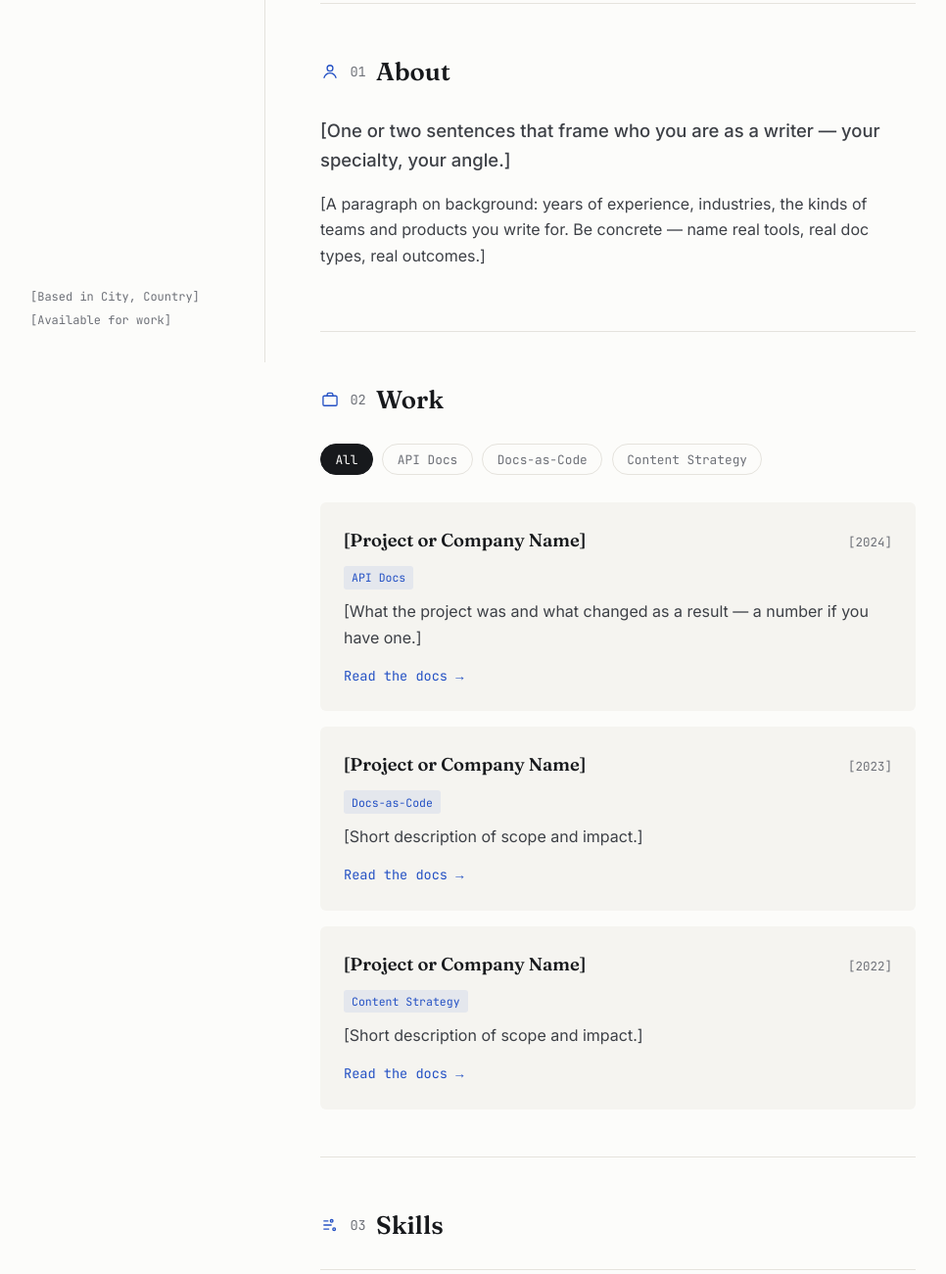
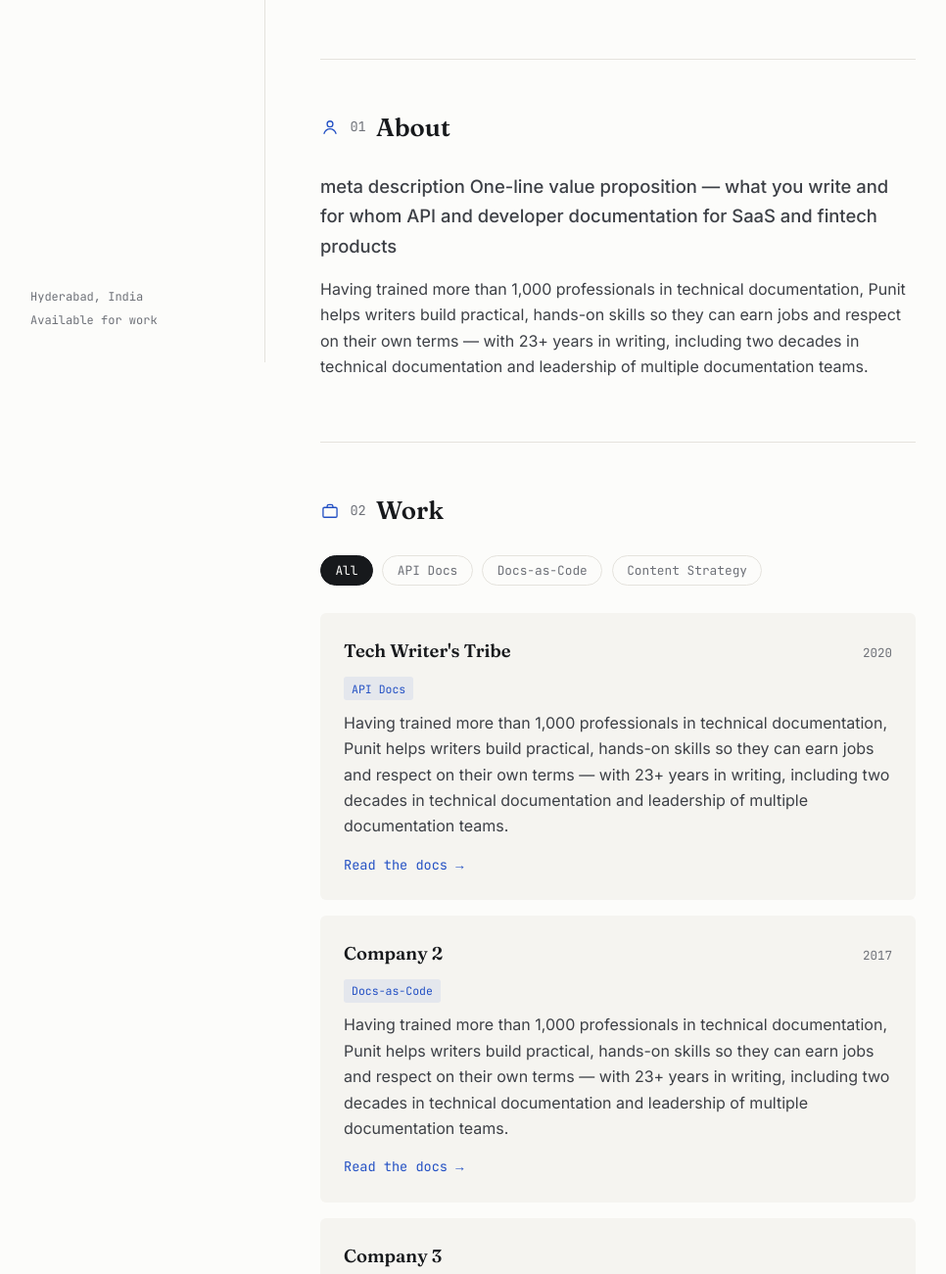
Before and after one commit to TW-Tribe/Portfolio-with-images, a plain HTML site: page index.html in a window 1280 px wide. Shown: the part 430-1731 px from the top of the page at 98% size, without its empty margins (59-1025 px from the left). Drawn offline with Linux system fonts and the light colour scheme.

Commit message:
Updated index.htm

```diff
--- a/index.html
+++ b/index.html
@@ -3,9 +3,9 @@
 <head>
 <meta charset="UTF-8">
 <meta name="viewport" content="width=device-width, initial-scale=1.0">
-<title>[YOUR NAME] — Technical Writer</title>
-<meta name="description" content="[One-line value proposition]">
-<meta property="og:title" content="[YOUR NAME] — Technical Writer">
+<title>TWT — Technical Writer</title>
+<meta name="description" content="meta description	One-line value proposition — what you write and for whom	API and developer documentation for SaaS and fintech products">
+<meta property="og:title" content="TWT — Technical Writer">
 <meta name="theme-color" content="#FCFCFA">
 
 <link rel="preconnect" href="https://fonts.googleapis.com">
@@ -20,7 +20,7 @@
 
   <!-- ===== SIDEBAR TOC ===== -->
   <nav class="toc" aria-label="Table of contents">
-    <span class="toc__mark">[Your Name]</span>
+    <span class="toc__mark">TWT</span>
     <ol class="toc__list">
       <li><a href="#about" class="toc__link"><svg class="toc__icon" viewBox="0 0 24 24" fill="none" stroke="currentColor" stroke-width="1.6"><circle cx="12" cy="8" r="3.5"/><path d="M4.5 20c1.5-4 5-6 7.5-6s6 2 7.5 6"/></svg>01 — About</a></li>
       <li><a href="#work" class="toc__link"><svg class="toc__icon" viewBox="0 0 24 24" fill="none" stroke="currentColor" stroke-width="1.6"><rect x="3.5" y="7.5" width="17" height="12" rx="1.5"/><path d="M8.5 7.5V6a2 2 0 0 1 2-2h3a2 2 0 0 1 2 2v1.5"/></svg>02 — Work</a></li>
@@ -28,8 +28,8 @@
       <li><a href="#contact" class="toc__link"><svg class="toc__icon" viewBox="0 0 24 24" fill="none" stroke="currentColor" stroke-width="1.6"><rect x="3.5" y="5.5" width="17" height="13" rx="1.5"/><path d="m4.5 7 7.5 6 7.5-6"/></svg>04 — Contact</a></li>
     </ol>
     <div class="toc__meta">
-      <span>[Based in City, Country]</span>
-      <span>[Available for work]</span>
+      <span>Hyderabad, India</span>
+      <span>Available for work</span>
     </div>
   </nav>
 
@@ -41,16 +41,16 @@
            your own square photo (e.g. 400x400px, .jpg or .png) into /assets
            and change the src below to match, e.g. assets/profile.jpg.
            To skip a photo entirely, delete this img tag. -->
-      <img class="doc__photo" src="assets/profile.svg" alt="[Your Name]">
+      <img class="doc__photo" src="assets/logo.png" alt="TWT logo" width="120" height="120">]">
       <p class="eyebrow">Technical Writer</p>
-      <h1>[Your Name]</h1>
-      <p class="doc__sub">[One sentence — the thing you want people to remember about how you write documentation.]</p>
+      <h1>TWT</h1>
+      <p class="doc__sub">meta description	One-line value proposition — what you write and for whom	API and developer documentation for SaaS and fintech products</p>
     </header>
 
     <section id="about" class="doc__section">
       <h2><svg class="section-icon" viewBox="0 0 24 24" fill="none" stroke="currentColor" stroke-width="1.6"><circle cx="12" cy="8" r="3.5"/><path d="M4.5 20c1.5-4 5-6 7.5-6s6 2 7.5 6"/></svg><span class="num">01</span> About</h2>
-      <p class="lede">[One or two sentences that frame who you are as a writer — your specialty, your angle.]</p>
-      <p>[A paragraph on background: years of experience, industries, the kinds of teams and products you write for. Be concrete — name real tools, real doc types, real outcomes.]</p>
+      <p class="lede">meta description	One-line value proposition — what you write and for whom	API and developer documentation for SaaS and fintech products</p>
+      <p>Having trained more than 1,000 professionals in technical documentation, Punit helps writers build practical, hands-on skills so they can earn jobs and respect on their own terms — with 23+ years in writing, including two decades in technical documentation and leadership of multiple documentation teams.</p>
     </section>
 
     <section id="work" class="doc__section">
@@ -73,32 +73,32 @@
              same repo (e.g. "samples/api-reference.pdf"). -->
         <article class="entry" data-category="api-docs">
           <div class="entry__head">
-            <h3>[Project or Company Name]</h3>
-            <span class="entry__date">[2024]</span>
+            <h3>Tech Writer's Tribe</h3>
+            <span class="entry__date">2020</span>
           </div>
           <span class="entry__tag">API Docs</span>
-          <p>[What the project was and what changed as a result — a number if you have one.]</p>
-          <a class="entry__link" href="[link to sample file]">Read the docs →</a>
+          <p>Having trained more than 1,000 professionals in technical documentation, Punit helps writers build practical, hands-on skills so they can earn jobs and respect on their own terms — with 23+ years in writing, including two decades in technical documentation and leadership of multiple documentation teams.</p>
+          <a class="entry__link" href="https://techwriterstribe.com/twt_ws_gitpages/">Read the docs →</a>
         </article>
 
         <article class="entry" data-category="docs-as-code">
           <div class="entry__head">
-            <h3>[Project or Company Name]</h3>
-            <span class="entry__date">[2023]</span>
+            <h3>Company 2</h3>
+            <span class="entry__date">2017</span>
           </div>
           <span class="entry__tag">Docs-as-Code</span>
-          <p>[Short description of scope and impact.]</p>
-          <a class="entry__link" href="[link to sample file]">Read the docs →</a>
+          <p>Having trained more than 1,000 professionals in technical documentation, Punit helps writers build practical, hands-on skills so they can earn jobs and respect on their own terms — with 23+ years in writing, including two decades in technical documentation and leadership of multiple documentation teams.</p>
+          <a class="entry__link" href="https://techwriterstribe.com/twt_ws_gitpages/">Read the docs →</a>
         </article>
 
         <article class="entry" data-category="content-strategy">
           <div class="entry__head">
-            <h3>[Project or Company Name]</h3>
-            <span class="entry__date">[2022]</span>
+            <h3>Company 3</h3>
+            <span class="entry__date"2016</span>
           </div>
           <span class="entry__tag">Content Strategy</span>
-          <p>[Short description of scope and impact.]</p>
-          <a class="entry__link" href="[link to sample file]">Read the docs →</a>
+          <p>Having trained more than 1,000 professionals in technical documentation, Punit helps writers build practical, hands-on skills so they can earn jobs and respect on their own terms — with 23+ years in writing, including two decades in technical documentation and leadership of multiple documentation teams.</p>
+          <a class="entry__link" href="https://techwriterstribe.com/twt_ws_gitpages/">Read the docs →</a>
         </article>
       </div>
 
```
Also changed, not shown: assets/logo.png (renamed from logo.png).
